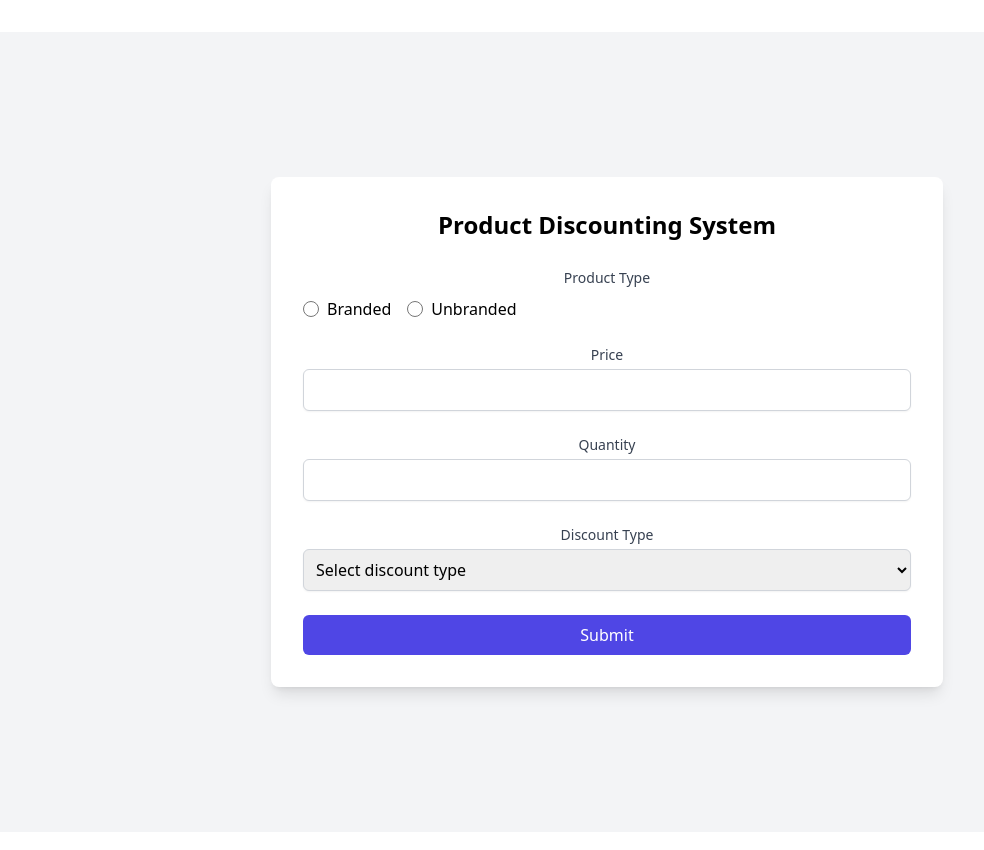
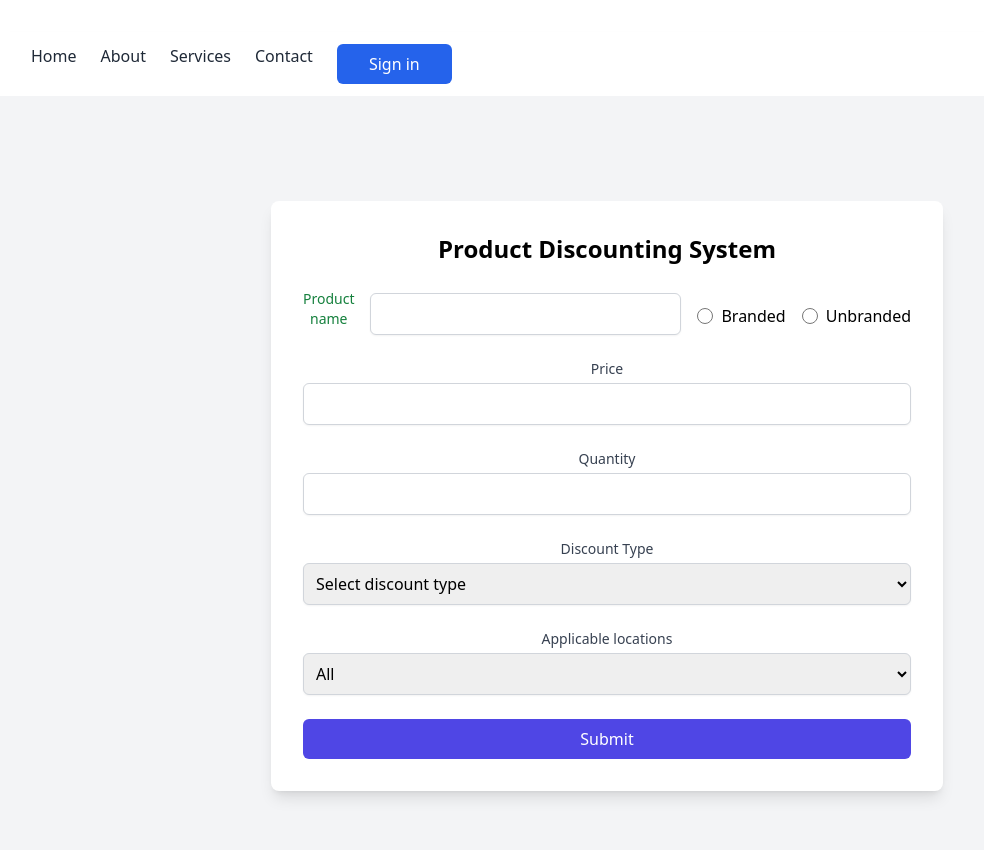
Before and after one commit to Viswesh934/clothing-store, a React (Vite) app in the folder frontend/: page / in a window 1280 px wide. Shown: the top 850 px of the page, without its empty margins (33-1017 px from the left). Built offline with nearby package versions, Linux system fonts and the light colour scheme.

Commit message:
Added navbar location based discount

```diff
--- a/frontend/src/App.jsx
+++ b/frontend/src/App.jsx
@@ -3,13 +3,17 @@ import reactLogo from './assets/react.svg'
 import viteLogo from '/vite.svg'
 import './App.css'
 import Product from './Components/productselectionform.jsx'
+import Navbar from './Components/navbar.jsx'
 
 function App() {
   const [count, setCount] = useState(0)
 
 
   return (
+    <div>
+    <Navbar/>
     <Product/>
+    </div>
   )
 }
 
--- /dev/null
+++ b/frontend/src/Components/navbar.jsx
@@ -0,0 +1,43 @@
+import React, {useState} from "react";
+
+
+
+const Navbar=()=>{
+    const [isopen, setisopen]=useState(false)
+    return(
+        <nav className="bg-white shadow-lg">
+            <div className="max-w-7xl mx-auto px-4 sm:px-6 lg:px-8">
+            <div className="flex justify-between items-center h-16">
+            <div>
+            <div className="hidden md:flex space-x-6">
+            <a href="/home" className="text-gray-800 hover:text-blue-600">
+              Home
+            </a>
+            <a href="/products" className="text-gray-800 hover:text-blue-600">
+              About
+            </a>
+            <a href="/analysis" className="text-gray-800 hover:text-blue-600">
+              Services
+            </a>
+            <a href="#contact" className="text-gray-800 hover:text-blue-600">
+              Contact
+            </a>
+
+            <button className="bg-blue-600 text-white px-8 py-2 rounded-md hover:bg-blue-500">
+                Sign in
+            </button>
+          </div>
+            </div>
+            </div>
+            </div>
+
+
+        </nav>
+
+
+
+    )
+
+}
+
+export default Navbar
--- a/frontend/src/Components/productselectionform.jsx
+++ b/frontend/src/Components/productselectionform.jsx
@@ -24,9 +24,9 @@ function Product() {
       <div className="bg-white p-8 rounded-lg shadow-lg w-full max-w-2xl">
         <h1 className="text-2xl font-bold mb-6 text-center">Product Discounting System</h1>
         <form className="space-y-6">
-
-          <div>
-            <label className="inline  text-sm font-medium text-gray-700">Product Type</label>
+          <div className="mt-2 flex space-x-4">
+          <label className="inline text-sm font medium text-green-700">Product name</label>
+            <input type="text" value="" className="mt-1 block w-full p-2 border border-gray-300 rounded-md shadow-sm"></input>
             <div className="mt-2 flex space-x-4">
               <label className="inline-flex items-center">
                 <input
@@ -51,6 +51,7 @@ function Product() {
               </label>
             </div>
           </div>
+
 
 
           {product === "branded" && (
@@ -105,6 +106,7 @@ function Product() {
               required
             >
               <option value="">Select discount type</option>
+              <option value="Not applicable">Not applicable</option>
               <option value="percentage">Percentage</option>
               <option value="amount">Amount</option>
               <option value="Bogo">Bogo</option>
@@ -203,6 +205,16 @@ function Product() {
             </div>
           )}
 
+          <div>
+            <label className="block text-sm font-medium text-gray-700">Applicable locations</label>
+            <select className="mt-1 block w-full p-2 border border-gray-300 rounded-md shadow-sm">
+            <option value="All">All</option>
+            <option value="hyderabad">Hyderabad</option>
+            <option value="bangalore">Bangalore</option>
+            <option value="chennai">Chennai</option>
+            </select>
+          </div>
+
 
           <button
             type="submit"
@@ -210,6 +222,7 @@ function Product() {
           >
             Submit
           </button>
+
         </form>
       </div>
     </div>
```
